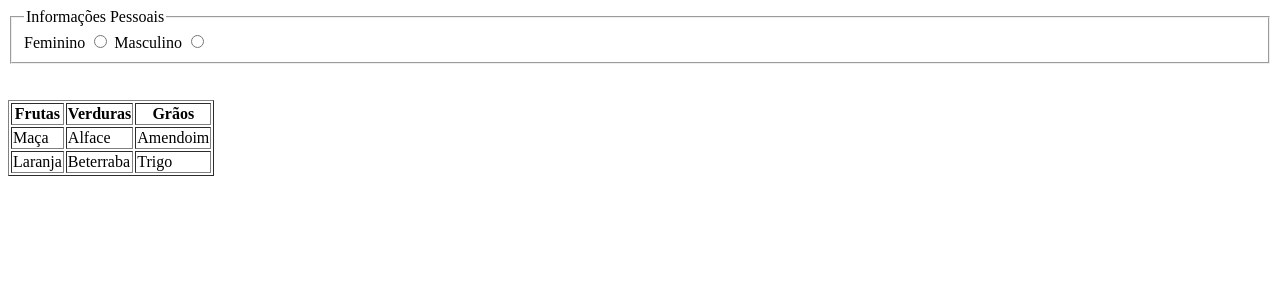
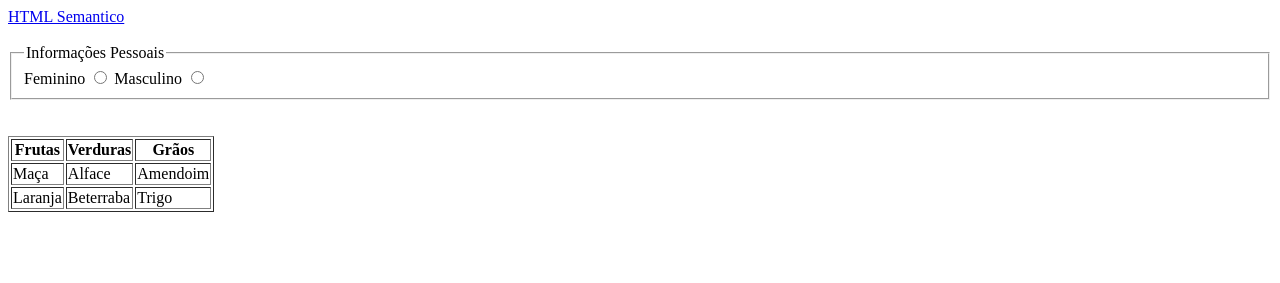
Before and after one commit to Kaue1609/pokedex-2.0, a plain HTML site: page index.html.html in a window 1280 px wide. Shown: the top 283 px of the page. Drawn offline with Linux system fonts and the light colour scheme.

Commit message:
alteraçoes pequenas

```diff
--- a/index.html.html
+++ b/index.html.html
@@ -8,6 +8,10 @@
 </head>
 
 <body>
+
+    <a href="http://127.0.0.1:5500/semantica.html">HTML Semantico</a>
+
+    <br><br>
 
     <form>
         <fieldset>
```
Also changed, not shown: semantica.html (+1 -1 lines).
